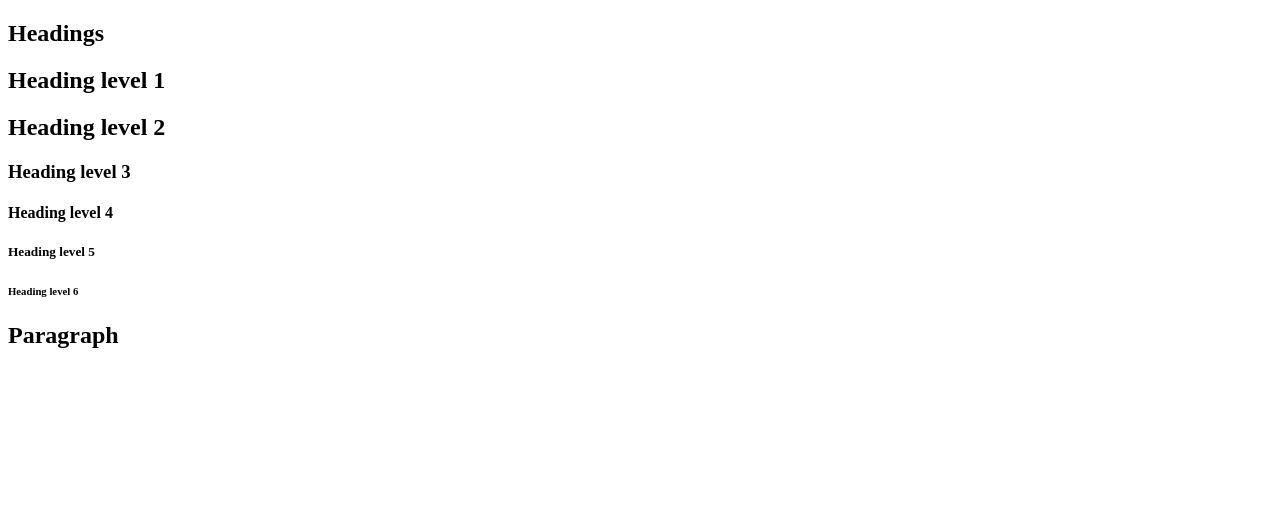
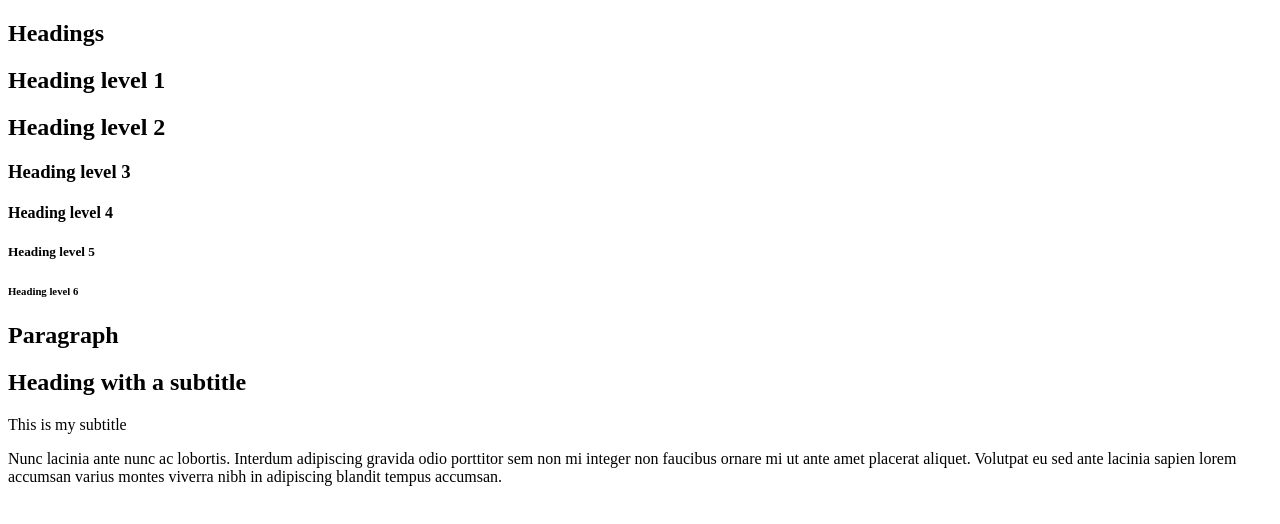
Before and after one commit to khalilelamraoui/alx-frontend, a plain HTML site: page 0x00-html_advanced/13-styleguide.html in a window 1280 px wide. Drawn offline with Linux system fonts and the light colour scheme.

Commit message:
fixed 13

```diff
--- a/0x00-html_advanced/13-styleguide.html
+++ b/0x00-html_advanced/13-styleguide.html
@@ -27,6 +27,9 @@
                 <header>
                     <h2>Paragraph</h2>
                 </header>
+                <h2>Heading with a subtitle</h2>
+                <p>This is my subtitle</p>
+                <p>Nunc lacinia ante nunc ac lobortis. Interdum adipiscing gravida odio porttitor sem non mi integer non faucibus ornare mi ut ante amet placerat aliquet. Volutpat eu sed ante lacinia sapien lorem accumsan varius montes viverra nibh in adipiscing blandit tempus accumsan.</p>
             </section>
         </main>
         <footer>
```
